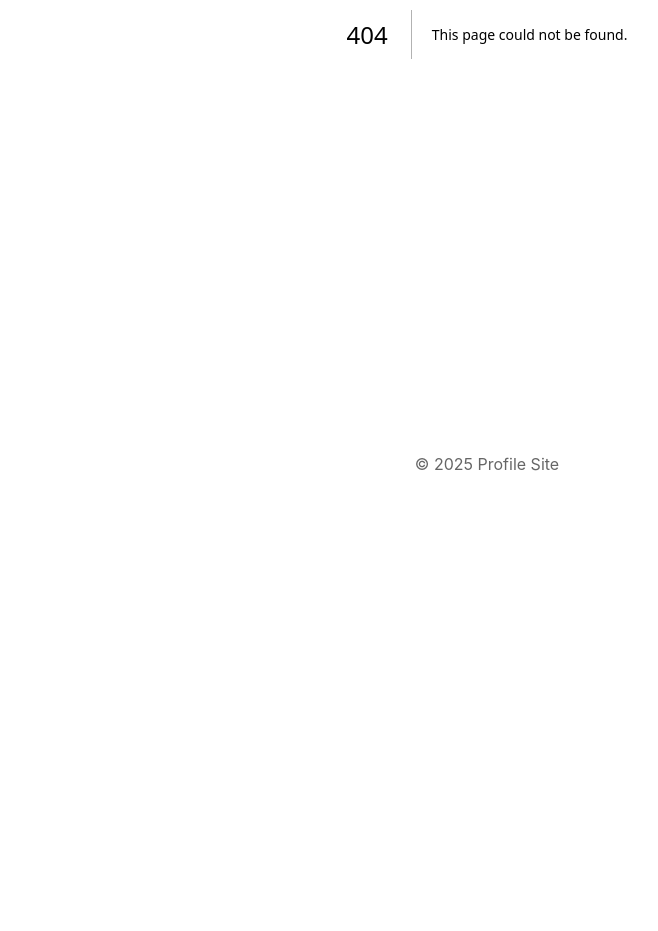
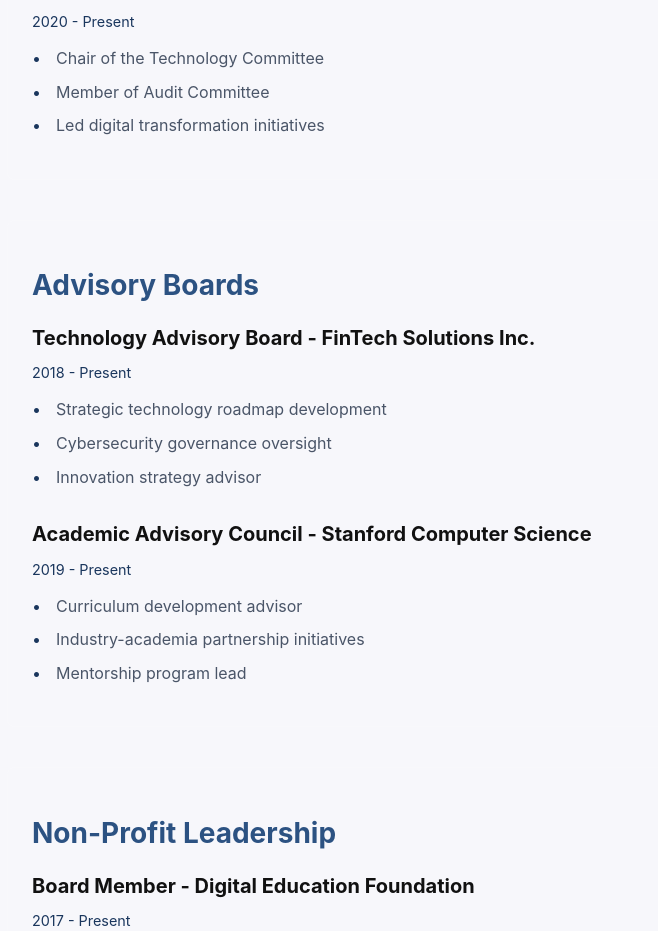
Before and after one commit to laxs2000/Profile, a Next.js app: page /governance in a window 1280 px wide. Before the commit this address had no page. Shown: the part 488-1419 px from the top of the page, without its empty margins (153-811 px from the left). Before the commit the page ends 982 px from the top, so only its background shows below. Built offline with nearby package versions, Linux system fonts and the light colour scheme.

Commit message:
feat: add Education and Governance sections with executive styling

```diff
--- a/components/Header.tsx
+++ b/components/Header.tsx
@@ -6,6 +6,8 @@
 const navLinks = [
   { href: '/', label: 'Home' },
   { href: '/about', label: 'About' },
+  { href: '/education', label: 'Education' },
+  { href: '/governance', label: 'Governance' },
   { href: '/projects', label: 'Projects' },
   { href: '/contact', label: 'Contact' }
 ];
--- /dev/null
+++ b/pages/governance.tsx
@@ -0,0 +1,69 @@
+import Head from 'next/head';
+import Layout from '../components/Layout';
+
+export default function Governance() {
+  return (
+    <Layout>
+      <Head>
+        <title>Governance Roles — Lax Seshan</title>
+        <meta name="description" content="Lax Seshan's Governance and Board Positions" />
+      </Head>
+      <main className="container">
+        <div className="executive-content">
+          <h1 className="gradient-text">Governance Roles</h1>
+
+          <div className="governance-section">
+            <div className="governance-item">
+              <h2>Board of Directors</h2>
+              <div className="role">
+                <h3>Independent Director - Tech Innovation Corp</h3>
+                <p className="date">2020 - Present</p>
+                <ul>
+                  <li>Chair of the Technology Committee</li>
+                  <li>Member of Audit Committee</li>
+                  <li>Led digital transformation initiatives</li>
+                </ul>
+              </div>
+            </div>
+
+            <div className="governance-item">
+              <h2>Advisory Boards</h2>
+              <div className="role">
+                <h3>Technology Advisory Board - FinTech Solutions Inc.</h3>
+                <p className="date">2018 - Present</p>
+                <ul>
+                  <li>Strategic technology roadmap development</li>
+                  <li>Cybersecurity governance oversight</li>
+                  <li>Innovation strategy advisor</li>
+                </ul>
+              </div>
+
+              <div className="role">
+                <h3>Academic Advisory Council - Stanford Computer Science</h3>
+                <p className="date">2019 - Present</p>
+                <ul>
+                  <li>Curriculum development advisor</li>
+                  <li>Industry-academia partnership initiatives</li>
+                  <li>Mentorship program lead</li>
+                </ul>
+              </div>
+            </div>
+
+            <div className="governance-item">
+              <h2>Non-Profit Leadership</h2>
+              <div className="role">
+                <h3>Board Member - Digital Education Foundation</h3>
+                <p className="date">2017 - Present</p>
+                <ul>
+                  <li>Strategic planning committee chair</li>
+                  <li>Fundraising and grants oversight</li>
+                  <li>Program effectiveness evaluation</li>
+                </ul>
+              </div>
+            </div>
+          </div>
+        </div>
+      </main>
+    </Layout>
+  );
+}
--- a/styles/executive.css
+++ b/styles/executive.css
@@ -7,6 +7,112 @@
   -webkit-background-clip: text;
   -webkit-text-fill-color: transparent;
   display: inline-block;
+}
+
+/* Education Section Styles */
+.education-section {
+  margin: 2rem 0;
+}
+
+.education-item {
+  margin-bottom: 2.5rem;
+  padding: 1.5rem;
+  border-radius: 8px;
+  background: rgba(255, 255, 255, 0.03);
+  border: 1px solid rgba(255, 255, 255, 0.1);
+}
+
+.education-item h2 {
+  color: var(--executive-gradient-end);
+  font-size: 1.5rem;
+  margin-bottom: 0.5rem;
+}
+
+.education-item h3 {
+  color: var(--text-color);
+  font-size: 1.25rem;
+  margin-bottom: 0.5rem;
+}
+
+.education-item .date {
+  color: var(--executive-gradient-start);
+  font-size: 0.9rem;
+  margin-bottom: 1rem;
+}
+
+.education-item ul {
+  list-style-type: none;
+  padding-left: 0;
+}
+
+.education-item ul li {
+  margin-bottom: 0.5rem;
+  position: relative;
+  padding-left: 1.5rem;
+}
+
+.education-item ul li:before {
+  content: "•";
+  color: var(--executive-gradient-start);
+  position: absolute;
+  left: 0;
+}
+
+/* Governance Section Styles */
+.governance-section {
+  margin: 2rem 0;
+}
+
+.governance-item {
+  margin-bottom: 2.5rem;
+  padding: 1.5rem;
+  border-radius: 8px;
+  background: rgba(255, 255, 255, 0.03);
+  border: 1px solid rgba(255, 255, 255, 0.1);
+}
+
+.governance-item h2 {
+  color: var(--executive-gradient-end);
+  font-size: 1.75rem;
+  margin-bottom: 1.5rem;
+}
+
+.governance-item .role {
+  margin-bottom: 2rem;
+}
+
+.governance-item .role:last-child {
+  margin-bottom: 0;
+}
+
+.governance-item h3 {
+  color: var(--text-color);
+  font-size: 1.25rem;
+  margin-bottom: 0.5rem;
+}
+
+.governance-item .date {
+  color: var(--executive-gradient-start);
+  font-size: 0.9rem;
+  margin-bottom: 1rem;
+}
+
+.governance-item ul {
+  list-style-type: none;
+  padding-left: 0;
+}
+
+.governance-item ul li {
+  margin-bottom: 0.5rem;
+  position: relative;
+  padding-left: 1.5rem;
+}
+
+.governance-item ul li:before {
+  content: "•";
+  color: var(--executive-gradient-start);
+  position: absolute;
+  left: 0;
 }
 
 .hero-content .lead {
```
Also changed, not shown: pages/education.tsx (added, +52 -0 lines).
